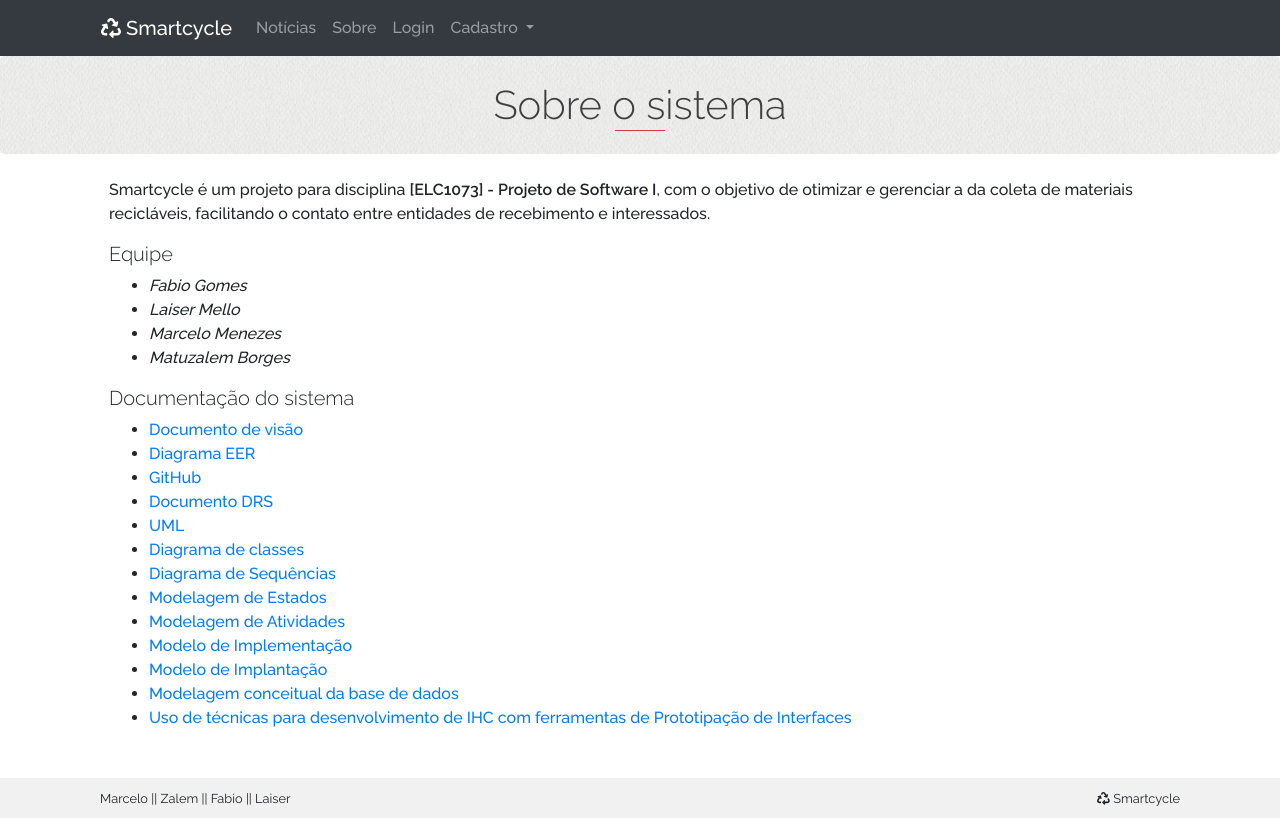
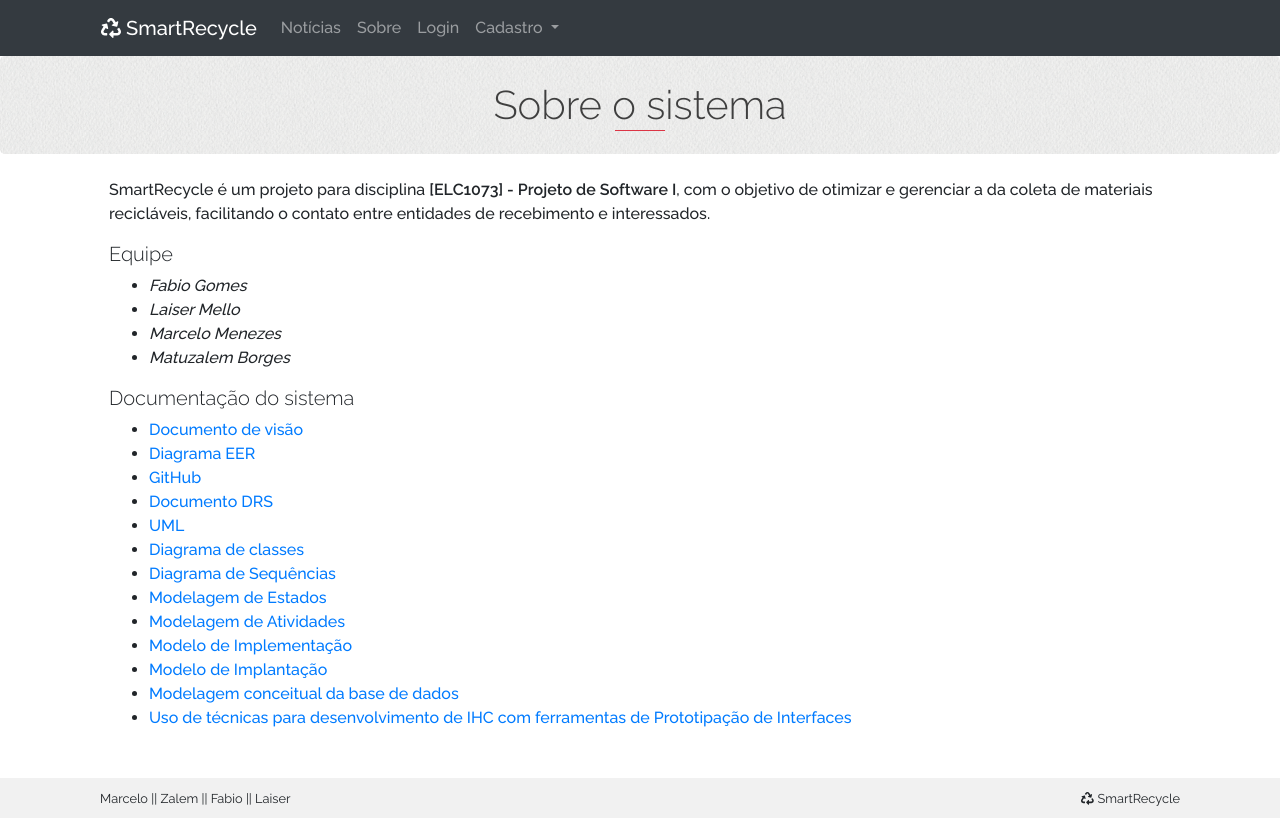
Before and after one commit to m-menezes/Projeto-de-Software-I, a Laravel app: page /sobre in a window 1280 px wide. Run offline with Laravel 8, Linux system fonts and the light colour scheme; settings files or empty folders that the repository lacks are supplied; some libraries are stand-ins or nearby versions.

Commit message:
Alteração de nome para SmartRecycle

```diff
--- a/app/Http/Controllers/SmartcycleController.php
+++ b/app/Http/Controllers/SmartRecycleController.php
@@ -12,7 +12,7 @@ use App\Pessoa;
 Use Auth;
 
 
-class SmartcycleController extends Controller{
+class SmartRecycleController extends Controller{
 	public function index(){
 		$noticias = Noticia::orderBy('created_at', 'DESC')->get();
 		return view('index', compact( ['noticias'] ));
--- a/config/app.php
+++ b/config/app.php
@@ -15,7 +15,7 @@ return [
     |
     */
 
-    'name' => env('APP_NAME', 'Smartcycle'),
+    'name' => env('APP_NAME', 'SmartRecycle'),
 
     /*
     |--------------------------------------------------------------------------
--- a/database/seeds/Users.php
+++ b/database/seeds/Users.php
@@ -29,7 +29,7 @@ class Users extends Seeder
         }
 
         $org = Organizacao::create([
-            'name' => 'Smartcycle',
+            'name' => 'SmartRecycle',
             'cnpj' => '12345678901234',
         ]);
         $org = [
--- a/resources/views/sobre.blade.php
+++ b/resources/views/sobre.blade.php
@@ -6,7 +6,7 @@
 	<div class="m-4">
 		<div class="row">
 			<p>
-				Smartcycle é um projeto para disciplina <strong>[ELC1073] - Projeto de Software I</strong>, com o objetivo de otimizar e gerenciar a da coleta de materiais recicláveis, facilitando o contato entre entidades de recebimento e interessados.
+				{{ucfirst(config('app.name'))}} é um projeto para disciplina <strong>[ELC1073] - Projeto de Software I</strong>, com o objetivo de otimizar e gerenciar a da coleta de materiais recicláveis, facilitando o contato entre entidades de recebimento e interessados.
 			</p>
 		</div>
 		<div class="row">
--- a/routes/web.php
+++ b/routes/web.php
@@ -20,16 +20,16 @@ Route::group(['middleware' => 'auth', 'middleware' => 'superadmin'], function(){
 	Route::post('/noticias/update/{id}', 		['as' => 'update_noticia', 		'uses' => 'NoticiaController@update_noticia']);
 	Route::post('/noticias/adicionar/save', 	['as' => 'save_noticia', 		'uses' => 'NoticiaController@save_noticia']);
 	/*LISTA DE USUARIOS*/
-	Route::get('/usuarios', 					['as' => 'lista_users',			'uses' => 'SmartcycleController@lista_users']);
+	Route::get('/usuarios', 					['as' => 'lista_users',			'uses' => 'SmartRecycleController@lista_users']);
 
 });
 /** SUPERADMIN **/
 /** ADMIN **/
 Route::group(['middleware' => 'auth'], function(){
-	Route::get('/produto', 						['as' => 'produto', 			'uses' => 'SmartcycleController@produto']);
-	Route::get('/produto/adicionar', 			['as' => 'adicionar_produto', 	'uses' => 'SmartcycleController@adicionar_produto']);
-	Route::post('/produto/adicionar', 			['as' => 'create_produto', 		'uses' => 'SmartcycleController@create_produto']);
-	Route::get('/produto/deletar/{id}', 		['as' => 'delete_produto', 		'uses' => 'SmartcycleController@delete_produto']);
+	Route::get('/produto', 						['as' => 'produto', 			'uses' => 'SmartRecycleController@produto']);
+	Route::get('/produto/adicionar', 			['as' => 'adicionar_produto', 	'uses' => 'SmartRecycleController@adicionar_produto']);
+	Route::post('/produto/adicionar', 			['as' => 'create_produto', 		'uses' => 'SmartRecycleController@create_produto']);
+	Route::get('/produto/deletar/{id}', 		['as' => 'delete_produto', 		'uses' => 'SmartRecycleController@delete_produto']);
 });
 
 
@@ -39,7 +39,7 @@ Route::group(['middleware' => 'auth'], function(){
 /** GUEST **/
 Route::get('/sobre', 							function () {return view('sobre');});
 Route::get('/noticias', 						['as' 	=> 'noticias', 			'uses' => 'NoticiaController@noticias']);
-Route::get('/', 								['as' 	=> 'home',				'uses' => 'SmartcycleController@index']);
+Route::get('/', 								['as' 	=> 'home',				'uses' => 'SmartRecycleController@index']);
 Route::get('/login',							['as'    => 'login', 			'uses' => 'Auth\LoginController@login']);
 Route::post('/login',							['as'    => 'doLogin',			'uses' => 'Auth\LoginController@doLogin']);
 Route::get('/logout', 							['as'    => 'logout',			'uses' => 'Auth\LoginController@logout']);
```
Also changed, not shown: README.md, database/database.sqlite.
